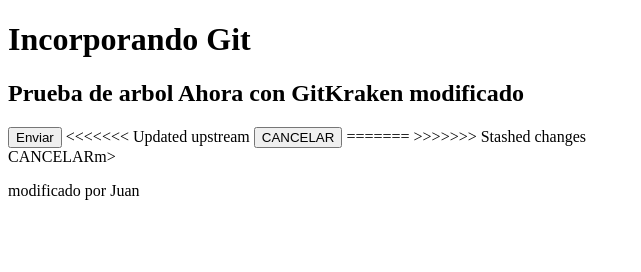
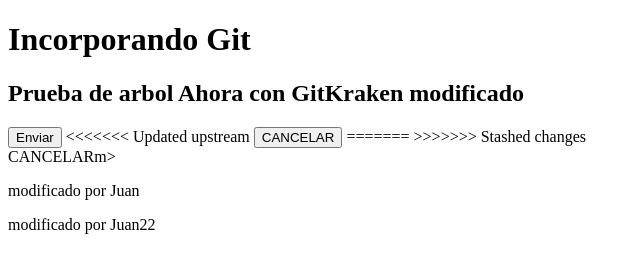
Before and after one commit to Davidhdezn/Pruebas-de-git, a plain HTML site: page PruebasGit/index.html in a window 1280 px wide. Shown: the whole page, without its empty margins (0-641 px from the left). Drawn offline with Linux system fonts and the light colour scheme.

Commit message:
Cambio de pepe

```diff
--- a/PruebasGit/index.html
+++ b/PruebasGit/index.html
@@ -19,6 +19,7 @@
     </form>
 CANCELARm>
     <p>modificado por Juan</p>
+    <p>modificado por Juan22</p>
 
 </body>
 </html>
```
